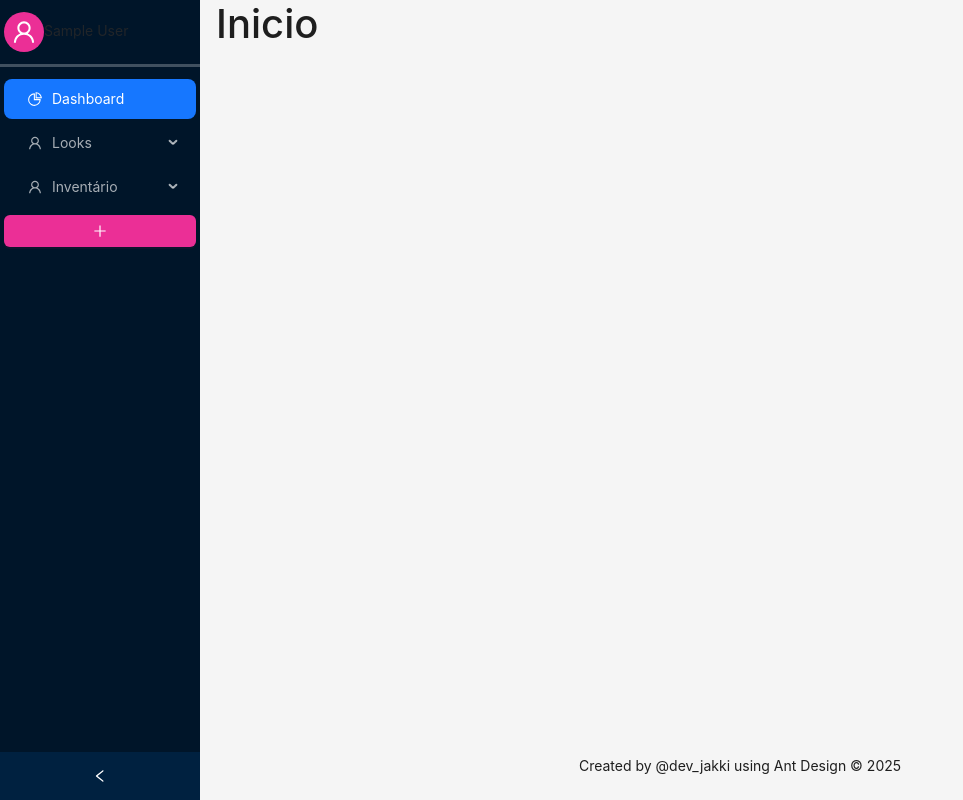
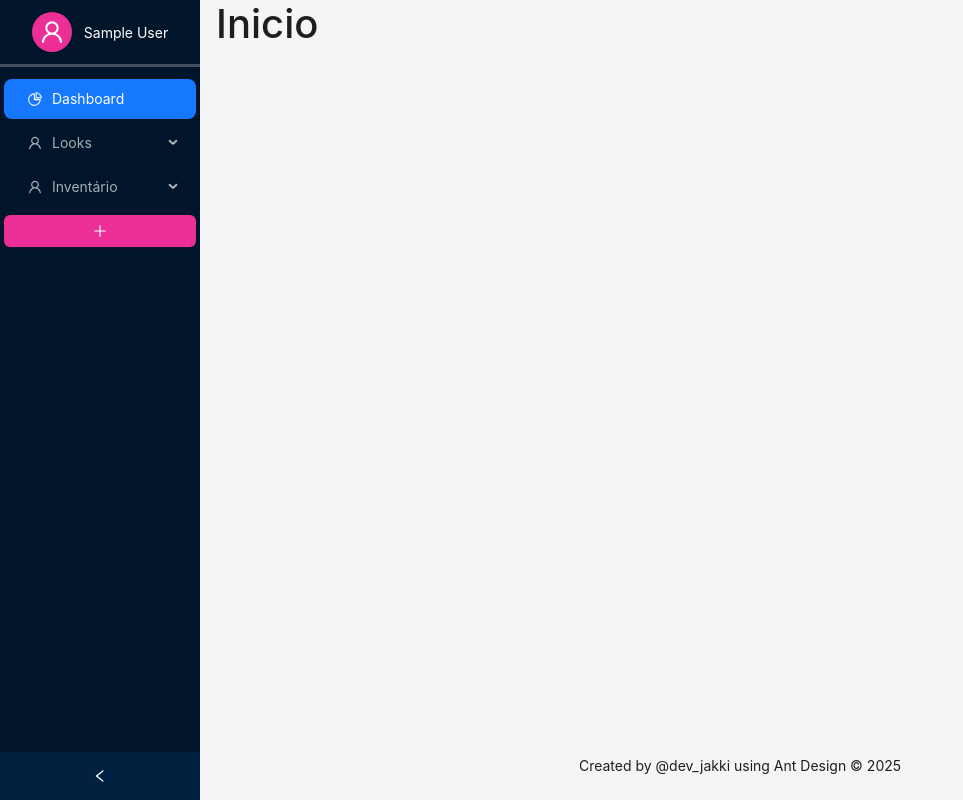
Before and after one commit to jackcielf/closet, a React (Vite) app: page /home in a window 1280 px wide. Shown: the whole page, without its empty margins (0-963 px from the left). Built offline with nearby package versions, Linux system fonts and the light colour scheme; sample sign-in values are in the browser's storage.

Commit message:
feat: é possivel editar o nome de user

```diff
--- a/src/components/Sidebar/Sidebar.scss
+++ b/src/components/Sidebar/Sidebar.scss
@@ -12,7 +12,7 @@
 .sidebar__add-user {
   margin-top: 8px;
 
-  .user {
+  .avatar {
     display: flex;
     align-items: center;
     justify-content: center;
```
